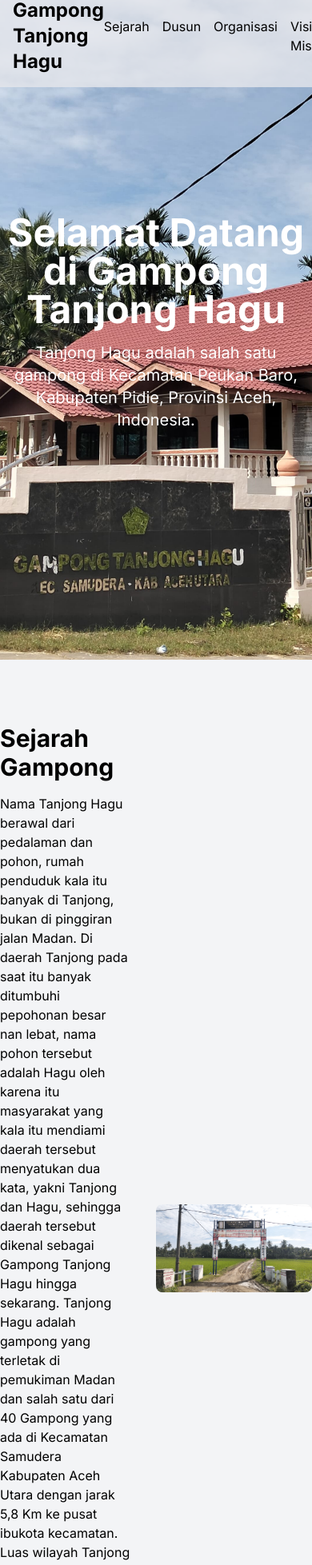
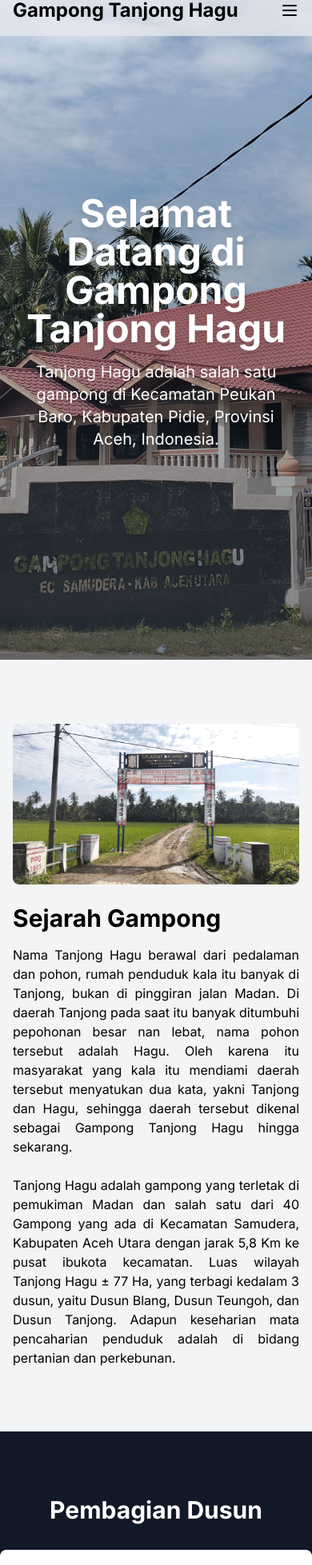
Before and after one commit to Juliana-Hasari/my-website, a Next.js app: page / in a window 390 px wide. Shown: the part 19-1976 px from the top of the page at 80% size. Built offline with nearby package versions, Linux system fonts and the light colour scheme.

Commit message:
Initial commit

```diff
--- a/app/components/Header.tsx
+++ b/app/components/Header.tsx
@@ -1,51 +1,35 @@
-import Link from "next/link"
+"use client";
+
+import Link from "next/link";
+import { useState } from "react";
+import { Menu, X } from "lucide-react";
 
 export default function Header() {
-  console.log("Rendering Header Component");
+  const [isOpen, setIsOpen] = useState(false);
+
+  const toggleMenu = () => {
+    setIsOpen(!isOpen);
+  };
+
   return (
     <header className="bg-gray-200 bg-opacity-80 text-black p-4 fixed w-full z-10">
       <nav className="container mx-auto flex justify-between items-center">
         <Link href="/" className="text-2xl font-bold">
           Gampong Tanjong Hagu
         </Link>
-        <ul className="flex space-x-4">
-          <li>
-            <Link href="#sejarah" className="hover:text-gray-600">
-              Sejarah
-            </Link>
-          </li>
-          <li>
-            <Link href="#dusun" className="hover:text-gray-600">
-              Dusun
-            </Link>
-          </li>
-          <li>
-            <Link href="#organisasi" className="hover:text-gray-600">
-              Organisasi
-            </Link>
-          </li>
-          <li>
-            <Link href="#visi-misi" className="hover:text-gray-600">
-              Visi Misi
-            </Link>
-          </li>
-          <li>
-            <Link href="#kegiatan" className="hover:text-gray-600">
-              Kegiatan
-            </Link>
-          </li>
-          <li>
-            <Link href="#peta" className="hover:text-gray-600">
-              Peta
-            </Link>
-          </li>
-          <li>
-            <Link href="#kontak" className="hover:text-gray-600">
-              Kontak
-            </Link>
-          </li>
+        <button onClick={toggleMenu} className="md:hidden">
+          {isOpen ? <X size={24} /> : <Menu size={24} />}
+        </button>
+        <ul className={`md:flex space-x-4 ${isOpen ? 'block' : 'hidden'} md:block`}>
+          <li><Link href="#sejarah" className="hover:text-gray-600">Sejarah</Link></li>
+          <li><Link href="#dusun" className="hover:text-gray-600">Dusun</Link></li>
+          <li><Link href="#organisasi" className="hover:text-gray-600">Organisasi</Link></li>
+          <li><Link href="#visi-misi" className="hover:text-gray-600">Visi Misi</Link></li>
+          <li><Link href="#kegiatan" className="hover:text-gray-600">Kegiatan</Link></li>
+          <li><Link href="#peta" className="hover:text-gray-600">Peta</Link></li>
+          <li><Link href="#kontak" className="hover:text-gray-600">Kontak</Link></li>
         </ul>
       </nav>
     </header>
-  )
+  );
 }
--- a/app/components/Hero.tsx
+++ b/app/components/Hero.tsx
@@ -1,14 +1,32 @@
-import Image from "next/image"
+import Image from "next/image";
 
 export default function Hero() {
   console.log("Rendering Hero Component");
   return (
     <section className="relative h-screen flex items-center justify-center">
-      <Image src="/Gampong.jpg" alt="Hero Background" layout="fill" objectFit="cover" priority />
-      <div className="relative z-10 text-center text-white">
-        <h1 className="text-5xl font-bold mb-4">Selamat Datang di Gampong Tanjong Hagu</h1>
-        <p className="text-xl">Tanjong Hagu adalah salah satu gampong di Kecamatan Peukan Baro, Kabupaten Pidie, Provinsi Aceh, Indonesia.</p>
+      {/* Wrapper untuk menampung gambar dan gradasi */}
+      <div className="absolute inset-0">
+        {/* Gambar Background */}
+        <Image
+          src="/Gampong.jpg"
+          alt="Hero Background"
+          layout="fill"
+          objectFit="cover"
+          priority
+        />
+        {/* Overlay Gradasi */}
+        <div className="absolute inset-0 bg-gradient-to-b from-transparent to-gray-800 opacity-60" />
+      </div>
+
+      {/* Konten Teks */}
+      <div className="relative z-10 text-center text-white px-6">
+        <h1 className="text-5xl font-bold mb-4 drop-shadow-lg">
+          Selamat Datang di Gampong Tanjong Hagu
+        </h1>
+        <p className="text-xl drop-shadow-md">
+          Tanjong Hagu adalah salah satu gampong di Kecamatan Peukan Baro, Kabupaten Pidie, Provinsi Aceh, Indonesia.
+        </p>
       </div>
     </section>
-  )
+  );
 }
--- a/app/components/Peta.tsx
+++ b/app/components/Peta.tsx
@@ -3,7 +3,7 @@ import Image from "next/image";
 export default function PembagianWilayah() {
   console.log("Rendering Peta Component");
   return (
-    <section className="py-20 bg-gray-900">
+    <section id="peta" className="py-20 bg-gray-900">
       <div className="container mx-auto px-4">
         <h2 className="text-3xl font-bold mb-8 text-center text-gray-100">Peta Gampong Tanjong Hagu</h2>
         <div className="relative w-full rounded-lg overflow-hidden shadow-lg">
--- a/app/components/Sejarah.tsx
+++ b/app/components/Sejarah.tsx
@@ -4,36 +4,31 @@ export default function Sejarah() {
   console.log("Rendering Sejarah Component");
   return (
     <section id="sejarah" className="py-20 bg-gray-100">
-      {" "}
-      {/* Tambahkan bg-gray-100 di sini */}
-      <div className="container mx-auto flex items-center">
-        <div className="w-1/2 pr-8 text-black">
-          <h2 className="text-3xl font-bold mb-4 ">Sejarah Gampong</h2>
-          <p>
-            {" "}
-            Nama Tanjong Hagu berawal dari pedalaman dan pohon, rumah penduduk
-            kala itu banyak di Tanjong, bukan di pinggiran jalan Madan. Di
-            daerah Tanjong pada saat itu banyak ditumbuhi pepohonan besar nan
-            lebat, nama pohon tersebut adalah Hagu oleh karena itu masyarakat
-            yang kala itu mendiami daerah tersebut menyatukan dua kata, yakni
-            Tanjong dan Hagu, sehingga daerah tersebut dikenal sebagai Gampong
-            Tanjong Hagu hingga sekarang. Tanjong Hagu adalah gampong yang
-            terletak di pemukiman Madan dan salah satu dari 40 Gampong yang ada
-            di Kecamatan Samudera Kabupaten Aceh Utara dengan jarak 5,8 Km ke
-            pusat ibukota kecamatan. Luas wilayah Tanjong Hagu ± 77 Ha, yang
-            terbagi kedalam 3 dusun, yaitu dusun blang, dusun teungoh, dusun
-            tanjong. Adapun keseharian mata pencaharian penduduk adalah dibidang
-            pertanian dan perkebunan.
-          </p>
-        </div>
-        <div className="w-1/2">
+      <div className="container mx-auto flex flex-col md:flex-row items-center md:items-start px-4 md:px-0 space-y-6 md:space-y-0">
+        {/* Gambar */}
+        <div className="w-full md:w-1/2">
           <Image
-            src="/Tugu selamat datang.jpg?height=300&width=400"
+            src="/Tugu selamat datang.jpg"
             alt="Sejarah Gampong Tanjong Hagu"
             width={700}
-            height={300}
+            height={400}
             className="rounded-lg"
           />
+        </div>
+
+        {/* Teks */}
+        <div className="w-full md:w-1/2 md:pl-8 text-black">
+          <h2 className="text-3xl font-bold mb-4">Sejarah Gampong</h2>
+          <p className="text-justify">
+            Nama Tanjong Hagu berawal dari pedalaman dan pohon, rumah penduduk kala itu banyak di Tanjong, bukan di pinggiran jalan Madan.
+            Di daerah Tanjong pada saat itu banyak ditumbuhi pepohonan besar nan lebat, nama pohon tersebut adalah Hagu.
+            Oleh karena itu masyarakat yang kala itu mendiami daerah tersebut menyatukan dua kata, yakni Tanjong dan Hagu,
+            sehingga daerah tersebut dikenal sebagai Gampong Tanjong Hagu hingga sekarang.
+            <br /><br />
+            Tanjong Hagu adalah gampong yang terletak di pemukiman Madan dan salah satu dari 40 Gampong yang ada di Kecamatan Samudera, Kabupaten Aceh Utara dengan jarak 5,8 Km ke pusat ibukota kecamatan.
+            Luas wilayah Tanjong Hagu ± 77 Ha, yang terbagi kedalam 3 dusun, yaitu Dusun Blang, Dusun Teungoh, dan Dusun Tanjong.
+            Adapun keseharian mata pencaharian penduduk adalah di bidang pertanian dan perkebunan.
+          </p>
         </div>
       </div>
     </section>
--- a/app/components/VisiMisi.tsx
+++ b/app/components/VisiMisi.tsx
@@ -2,30 +2,30 @@ export default function VisiMisi() {
   console.log("Rendering VisiMisi Component");
   return (
     <section id="visi-misi" className="bg-gray-900 py-20 text-white">
-        <div className="container mx-auto">
+      <div className="container mx-auto px-4">
         <h2 className="text-3xl font-bold mb-8 text-center">Visi dan Misi</h2>
-          <div className="flex justify-between">
-            <div className="w-1/2 pr-4">
+        <div className="flex flex-col md:flex-row md:justify-between md:space-x-8 space-y-8 md:space-y-0">
+          <div className="md:w-1/2">
             <h3 className="text-2xl font-semibold mb-4 text-center">Visi</h3>
             <p className="text-center">
               Visi jangka menengah Gampong Tanjung Hagu yaitu Terwujudnya Kehidupan Masyarakat Gampong Tanjong Hagu yang Religius, Aman, Sehat, Sejahtera, dan Cerdas.
             </p>
           </div>
-            <div className="w-1/2 pl-4">
+          <div className="md:w-1/2">
             <h3 className="text-2xl font-semibold mb-4 text-center">Misi</h3>
-              <ul className="list-disc pl-5">
-                <p>
+            <p className="mb-4 text-center">
               Misi yang akan ditempuh untuk mewujudkan visi Gampong Tanjong Hagu adalah sebagai berikut:
             </p>
-                <li>Menyelenggarakan pemerintahan gampong yang efisien, efektif, dan bersih dengan menggutamakan masyarakat.</li>
-                <li>Meningkatkan kualitas kehidupan beragama dalam mewujudkan pembangunan normal spiritual melalui bidang agama, adat istiadat, dan budaya.</li>
+            <ul className="list-disc list-inside space-y-2">
+              <li>Menyelenggarakan pemerintahan gampong yang efisien, efektif, dan bersih dengan mengutamakan masyarakat.</li>
+              <li>Meningkatkan kualitas kehidupan beragama dalam mewujudkan pembangunan moral spiritual melalui bidang agama, adat istiadat, dan budaya.</li>
               <li>Meningkatkan kualitas sumber daya manusia dalam pembangunan gampong yang berkelanjutan.</li>
-                <li>Meningkatkan sarana dan prasarana dari segi fisik, ekonomi, pendidikan, kesehatan, sosial dan budaya di gampong.</li>
+              <li>Meningkatkan sarana dan prasarana dari segi fisik, ekonomi, pendidikan, kesehatan, sosial, dan budaya di gampong.</li>
               <li>Meningkatkan pemberdayaan masyarakat melalui partisipasi aktif dalam kegiatan ekonomi produktif.</li>
             </ul>
           </div>
         </div>
       </div>
     </section>
-    )
+  );
 }
--- a/package.json
+++ b/package.json
@@ -9,6 +9,7 @@
   },
   "dependencies": {
     "cloudflare": "^4.0.0",
+    "lucide-react": "^0.474.0",
     "next": "^15.1.6",
     "react": "^19.0.0",
     "react-dom": "^19.0.0"
```
Also changed, not shown: 1 other file (tests, documents, lock files or other folders). Lines whose indentation alone changed are shown as unchanged.
